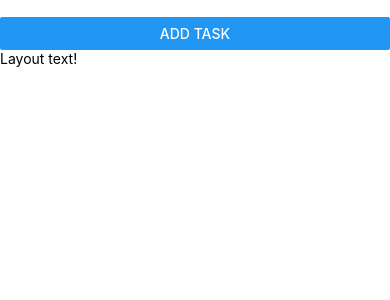
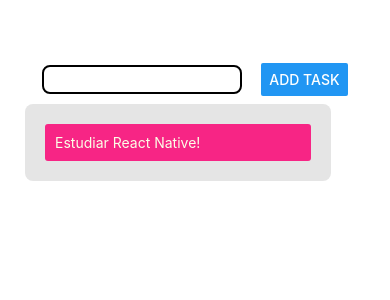
Before and after one commit to juanpablocap/coder, a React Native app: screen / in a window 390 px wide. Shown: the top 300 px of the page. Built offline with nearby package versions, Linux system fonts and the light colour scheme.

Commit message:
screens & colors palet

```diff
--- /dev/null
+++ b/Components/Item.js
@@ -0,0 +1,26 @@
+import { StyleSheet, Text, View } from 'react-native'
+import React from 'react'
+import { colors } from '../Styles/Colors'
+
+const Item = ({item}) => {
+  return (
+    <View style={styles.itemContainer}>
+      <Text style={styles.text}>{item.todo}</Text>
+    </View>
+  )
+}
+
+export default Item
+
+
+
+const styles = StyleSheet.create({
+    itemContainer:{
+        backgroundColor: colors.rosa,
+        padding:10,
+        borderRadius:3,
+    },
+    text:{
+        color: colors.white,
+    }
+})
--- a/Screens/Layout.js
+++ b/Screens/Layout.js
@@ -1,20 +1,47 @@
 
-import { View, Button, TextInput, Text } from "react-native";
+import { View, Button, TextInput, Text, StyleSheet } from "react-native";
+import { colors } from "../Styles/Colors";
+import Item from "../Components/Item";
 
 const Layout = () => {
     return(
-        <View>
-            <View>
-                <TextInput>
-
-                </TextInput>
+        <View style={styles.container}>
+            <View style={styles.topContainer}>
+                <TextInput style={styles.input} />
                 <Button title='Add Task' />
             </View>
-            <Text>
-                Layout text!
-            </Text>
+            <View style={styles.itemList}>
+                <Item item={{id:1, todo: "Estudiar React Native!"}}></Item>
+            </View>
         </View>
     )
 }
 
 export default Layout;
+
+const styles = StyleSheet.create({
+    container: {
+        padding: 25,
+        flexDirection: 'column',
+        justifyContent: 'space-around',
+    },
+    topContainer:{
+        marginTop:30,
+        flexDirection: 'row',
+        justifyContent: 'space-around',
+        alignItems: 'center',
+        padding: 8,
+    },
+    input:{
+        borderRadius: 8,
+        borderWidth: 2,
+        width: 200,
+        padding: 4,
+    },
+    itemList:{
+        backgroundColor: colors.gray,
+        borderRadius: 8,
+        width: '90%',
+        padding: 20,
+    }
+})
--- /dev/null
+++ b/Styles/Colors.js
@@ -0,0 +1,9 @@
+export const colors = {
+    gray: '#e5e5e5',
+    white: '#FCFFE7',
+    celeste: '#4cc9f0',
+    azul: '#4361ee',
+    violeta: '#7209b7',
+    rosa: '#f72585',
+    black: '000000',
+}
```
